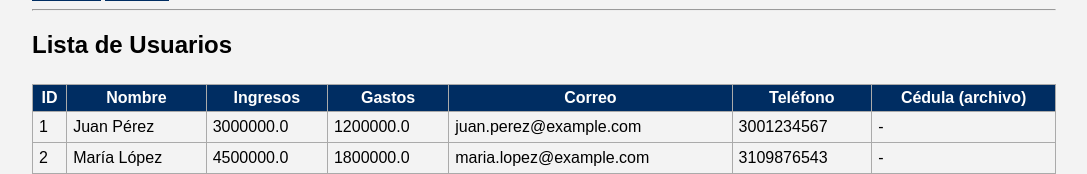
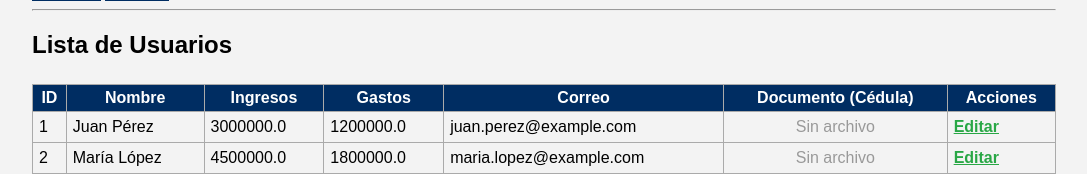
Before and after one commit to Tina-Valen22/proyecto-integrador-banco, a FastAPI app: page /ui/usuarios in a window 1280 px wide. Shown: the part 711-885 px from the top of the page, without its empty margins (96-1183 px from the left). Run offline with FastAPI, Linux system fonts and the light colour scheme.

Commit message:
main y usuarios html

```diff
--- a/main.py
+++ b/main.py
@@ -1,4 +1,7 @@
 import os
+import shutil
+import uuid
+from fastapi import UploadFile, File
 from fastapi import (
     FastAPI,
     Request,
@@ -144,14 +147,40 @@ def ui_usuarios_crear(
     gastos: float = Form(...),
     correo: str = Form(...),
     telefono: str = Form(...),
+    cedula: UploadFile = File(None),
     session: Session = Depends(get_session),
 ):
+    # 1. Lógica para guardar el archivo (si se subió uno)
+    ruta_para_bd = None
+
+    if cedula and cedula.filename:
+        # Validar extensión
+        ext = os.path.splitext(cedula.filename)[1].lower()
+        if ext not in [".pdf", ".jpg", ".jpeg", ".png"]:
+             raise HTTPException(status_code=400, detail="Solo archivos PDF o JPG")
+
+        # Generar nombre único para el disco (evita conflictos)
+        nombre_archivo = f"{uuid.uuid4().hex}{ext}"
+
+        # Ruta física donde se guarda (depende de tu SO)
+        ruta_fisica = os.path.join(UPLOADS_DIR, "cedulas", nombre_archivo)
+
+        # Guardar en disco
+        with open(ruta_fisica, "wb") as buffer:
+            shutil.copyfileobj(cedula.file, buffer)
+
+        # IMPORTANTE: Guardamos la ruta relativa con "/" para que funcione como URL web
+        # Ejemplo: upload/cedulas/archivo.jpg
+        ruta_para_bd = f"upload/cedulas/{nombre_archivo}"
+
+    # 2. Crear usuario
     usuario = Usuario(
         nombre=nombre,
         ingresos=ingresos,
         gastos=gastos,
         correo=correo,
         telefono=telefono,
+        cedula=ruta_para_bd, # Guardamos la ruta web
     )
     session.add(usuario)
     session.commit()
@@ -167,6 +196,7 @@ def ui_usuarios_actualizar(
     gastos: float = Form(...),
     correo: str = Form(...),
     telefono: str = Form(...),
+    cedula: UploadFile = File(None),
     session: Session = Depends(get_session),
 ):
     usuario = session.get(Usuario, usuario_id)
@@ -178,6 +208,21 @@ def ui_usuarios_actualizar(
     usuario.gastos = gastos
     usuario.correo = correo
     usuario.telefono = telefono
+
+    # Si suben un nuevo archivo, lo procesamos
+    if cedula and cedula.filename:
+        ext = os.path.splitext(cedula.filename)[1].lower()
+        if ext not in [".pdf", ".jpg", ".jpeg", ".png"]:
+             raise HTTPException(status_code=400, detail="Solo archivos PDF o JPG")
+
+        nombre_archivo = f"{uuid.uuid4().hex}{ext}"
+        ruta_fisica = os.path.join(UPLOADS_DIR, "cedulas", nombre_archivo)
+
+        with open(ruta_fisica, "wb") as buffer:
+            shutil.copyfileobj(cedula.file, buffer)
+
+        # Actualizamos el campo en la BD
+        usuario.cedula = f"upload/cedulas/{nombre_archivo}"
 
     session.commit()
 
--- a/templates/usuarios.html
+++ b/templates/usuarios.html
@@ -72,16 +72,15 @@
 <hr>
 
 <h2>Lista de Usuarios</h2>
-<table border="1" cellpadding="4" cellspacing="0">
+<table border="1" cellpadding="5" cellspacing="0" style="width: 100%; border-collapse: collapse;">
     <thead>
-        <tr>
+        <tr style="background-color: #f2f2f2;">
             <th>ID</th>
             <th>Nombre</th>
             <th>Ingresos</th>
             <th>Gastos</th>
             <th>Correo</th>
-            <th>Teléfono</th>
-            <th>Cédula (archivo)</th>
+            <th>Documento (Cédula)</th> <th>Acciones</th>
         </tr>
     </thead>
     <tbody>
@@ -92,17 +91,26 @@
             <td>{{ u.ingresos }}</td>
             <td>{{ u.gastos }}</td>
             <td>{{ u.correo }}</td>
-            <td>{{ u.telefono }}</td>
+
+            <td style="text-align: center;">
+                {% if u.cedula %}
+                    {% set nombre_archivo = u.cedula.split('/')[-1] %}
+
+                    <div style="font-size: 0.9em; margin-bottom: 5px;">
+                        <strong>{{ nombre_archivo }}</strong>
+                    </div>
+
+                    <a href="/{{ u.cedula }}" target="_blank"
+                       style="background-color: #007bff; color: white; padding: 4px 8px; text-decoration: none; border-radius: 4px; font-size: 0.8em;">
+                       👁️ Ver Documento
+                    </a>
+                {% else %}
+                    <span style="color: #999;">Sin archivo</span>
+                {% endif %}
+            </td>
+
             <td>
-                {% if u.cedula %}
-                    {# sacamos solo el nombre del archivo, sin la ruta completa #}
-                    {% set partes = u.cedula.split('/') %}
-                    {{ partes[-1] }}
-                    -
-                    <a href="/{{ u.cedula }}" target="_blank">Ver</a>
-                {% else %}
-                    -
-                {% endif %}
+                <a href="/ui/usuarios/{{ u.idUsuario }}" style="color: #28a745; font-weight: bold;">Editar</a>
             </td>
         </tr>
     {% endfor %}
```
